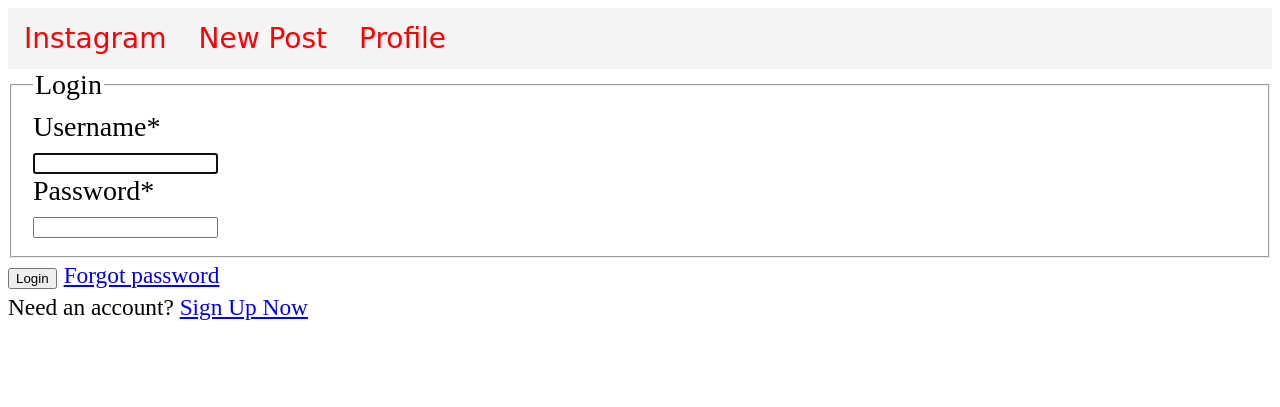
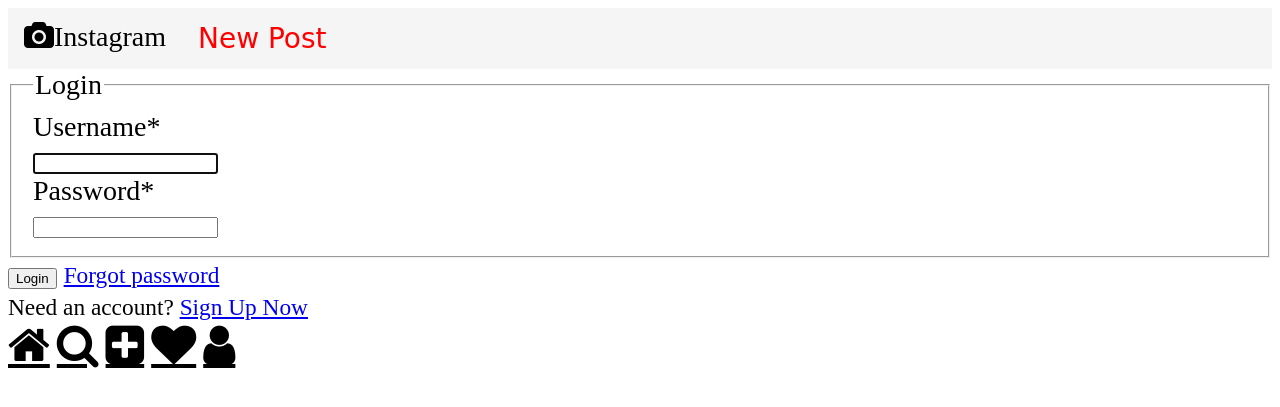
Before and after one commit to Gakori/gram, a Django app: page /login/ in a window 1280 px wide. Shown: the top 407 px of the page. Run offline with Django 3.2, Linux system fonts and the light colour scheme; some libraries are stand-ins or nearby versions.

Commit message:
add insta icons

```diff
--- a/insta/templates/insta/base.html
+++ b/insta/templates/insta/base.html
@@ -15,16 +15,28 @@
 
     <link rel="stylesheet" href="{% static 'css/nav.css' %}">
 
+    <link rel="stylesheet" href="css/all.css">
+
+    <link rel="stylesheet" href="https://cdnjs.cloudflare.com/ajax/libs/font-awesome/4.7.0/css/font-awesome.min.css">
+
   </head>
   <body>
     <ul>
-      <li><a class="active" href="{% url 'insta-home' %}">Instagram</a></li>
+      <li><a class="active fa fa-camera" style="color: black;" href="{% url 'insta-home' %}">Instagram</a></li>
+
       <li><a class="active" href="#">New Post</a></li>
-      <li><a class="active" href="{%url 'profile' %}">Profile</a></li>
-
     </ul>
-    <i class="fas fa-ad"></i>
     {% block content %}
     {% endblock content %}
+
+    <div class="footer">
+    <footer>
+      <a href="{% url 'insta-home' %}" class="fa fa-home" style="font-size:45px; color:black"></a>
+      <a href="#" class="fa fa-search" style="font-size:45px; color:black"></a>
+      <a href="#" class="fa fa-plus-square" style="font-size:45px; color:black"></a>
+      <a href="#" class="fa fa-heart" style="font-size:45px; color:black"></a>
+      <a href="{% url 'profile' %}" class="fa fa-user" style="font-size:45px; color:black"></a>
+    </footer>
+  </div>
   </body>
 </html>
```
